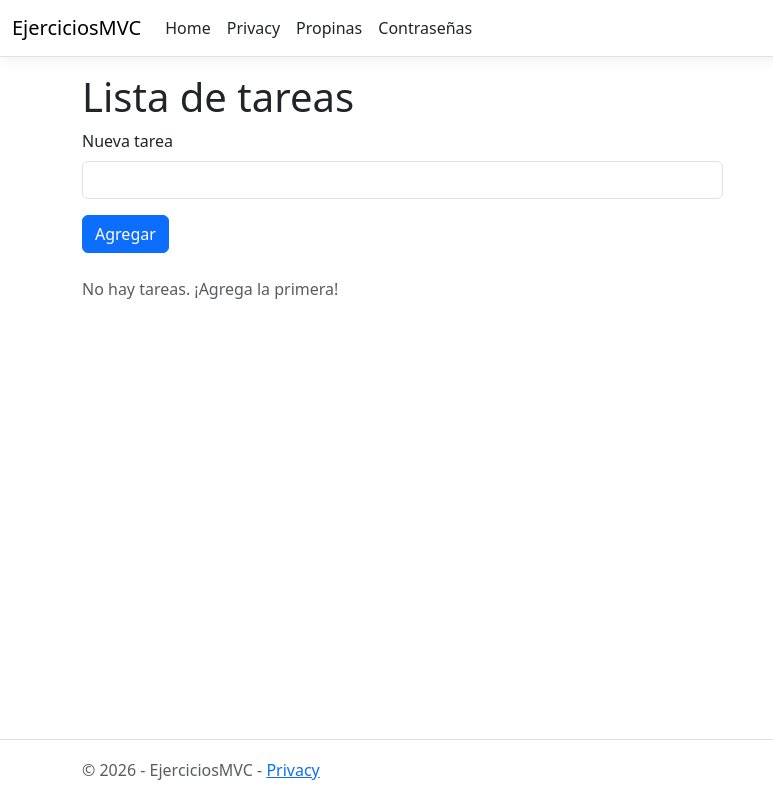
After one commit to ermexls-debug/EjerciciosMVC, an ASP.NET Core app: template EjerciciosMVC.Web/Views/TodoTask/Index.cshtml in a window 1280 px wide. The commit adds this page. Shown: the whole page, without its empty margins (0-773 px from the left). Run offline with ASP.NET Core 8, Linux system fonts and the light colour scheme; the template is opened without the code that fills it, so the values that code supplies are empty; style sheets or scripts are compiled from the project's sources.

Commit message:
Ejercicio 1: se modifica el controller, se corrije el nombre en el modelo, se ingresa en el import de la vista la entidad y se crea el index de TodoTask

```diff
--- a/EjerciciosMVC.Web/Models/ToDoTaskListViewModel.cs
+++ b/EjerciciosMVC.Web/Models/ToDoTaskListViewModel.cs
@@ -4,7 +4,7 @@ using System.ComponentModel.DataAnnotations;
 
 namespace EjerciciosMVC.Web.Models
 {
-    public class ToDoTaskListViewModel
+    public class TodoTaskListViewModel
     {
         [Required (ErrorMessage = "Escriba la tarea")]
         [MaxLength (200, ErrorMessage = "La tarea no puede tener más de 200 caracteres")]
--- /dev/null
+++ b/EjerciciosMVC.Web/Views/TodoTask/Index.cshtml
@@ -0,0 +1,41 @@
+@model TodoTaskListViewModel
+
+@{
+    ViewData["Title"] = "Lista de tareas";
+}
+
+<h1>Lista de tareas</h1>
+
+<div class="row">
+    <div class="col-md-7">
+        <form asp-action="Create" method="post" class="mb-4">
+            <div class="mb-3">
+                <label asp-for="NewTitle" class="form-label"></label>
+                <input asp-for="NewTitle" class="form-control" />
+                <span asp-validation-for="NewTitle" class="text-danger"></span>
+            </div>
+            <button type="submit" class="btn btn-primary">Agregar</button>
+        </form>
+
+        @if (Model.Tasks.Count == 0)
+        {
+            <p class="text-muted">No hay tareas. ¡Agrega la primera!</p>
+        }
+        else
+        {
+            <ul class="list-group">
+                @foreach (TodoTask task in Model.Tasks)
+                {
+                    <li class="list-group-item">
+                        @task.Title
+                        <small class="text-muted d-block">@task.CreatedAt.ToString("dd/MM/yyyy HH:mm")</small>
+                    </li>
+                }
+            </ul>
+        }
+    </div>
+</div>
+
+@section Scripts {
+    <partial name="_ValidationScriptsPartial" />
+}
--- a/EjerciciosMVC.Web/Views/_ViewImports.cshtml
+++ b/EjerciciosMVC.Web/Views/_ViewImports.cshtml
@@ -1,3 +1,4 @@
 @using EjerciciosMVC.Web
 @using EjerciciosMVC.Web.Models
+@using EjerciciosMVC.Web.Data.Entities;
 @addTagHelper *, Microsoft.AspNetCore.Mvc.TagHelpers
```
Also changed, not shown: EjerciciosMVC.Web/Controllers/ToDoTasksController.cs (+4 -4 lines).
